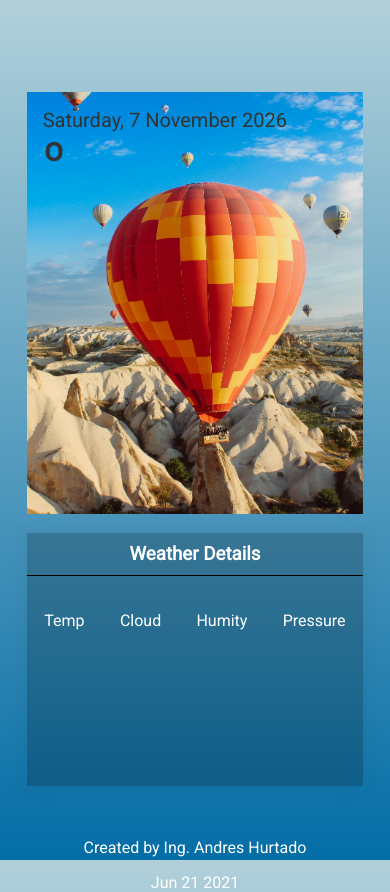
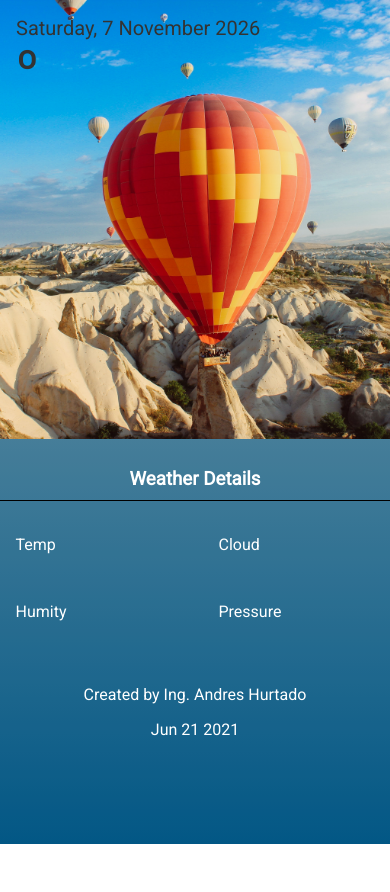
Before and after one commit to andreshurtadoo/WeatherAPI, a plain HTML site: page index.html in a window 390 px wide. After the commit the page ends 844 px from the top, so only its background shows below. Drawn offline with Linux system fonts and the light colour scheme.

Commit message:
Refactor CSS for improved layout and responsiveness

```diff
--- a/style.css
+++ b/style.css
@@ -1,32 +1,36 @@
-body{
+* {
+    box-sizing: border-box;
+}
+
+html,
+body {
+    min-height: 100%;
+}
+
+body {
     font-family: 'Roboto', sans-serif;
-    height: 100vh;
+    min-height: 100vh;
     display: flex;
     justify-content: center;
     align-items: center;
-    /* background-color: #0093E9;
-    background-image: linear-gradient(160deg, #0093E9 0%, #80D0C7 100%); */
-
-    /* background: rgb(169,214,229);
-    background: linear-gradient(180deg, rgba(169,214,229,1) 0%, rgba(0,88,134,1) 100%);  */
-
+    margin: 0;
     background: rgb(177,208,218);
     background: linear-gradient(180deg, rgba(177,208,218,1) 0%, rgba(3,109,166,1) 100%);
     list-style: none;
 }
 
-main{
+main {
     display: flex;
     width: 80%;
-    height: 80vh;
+    min-height: 80vh;
+    overflow: hidden;
 }
 
 
 /* container */
 
-.container{
+.container {
     width: 70%;
-    max-height: 80vh;
     background-image: url(img/img2.jpg);
     background-attachment: fixed;
     background-size: cover;
@@ -34,14 +38,14 @@ main{
     background-position: center;
 }
 
-.container > .contenido{
+.container > .contenido {
     color: #333;
     position: relative;
     left: 2rem;
     top: 1rem;
 }
 
-.container > .contenido-time{
+.container > .contenido-time {
     color: #333;
     position: relative;
     top: 1rem;
@@ -49,9 +53,8 @@ main{
     font-size: 30px;
 }
 
-.subContainer{
+.subContainer {
     width: 30%;
-    max-height: 80vh;
     background: rgba(0, 0, 0, 0.2);
     color: #ffffff;
     text-align: center;
@@ -74,16 +77,22 @@ h3{
     font-size: 30px;
 }
 
-.details{
-    display:list-item;
+.details {
+    display: list-item;
 }
-.item{
+
+.item {
     display: flex;
     justify-content: space-between;
 }
-.details > .item > span{
+
+.details > .item > span {
     position: relative;
     top: 18px;
+}
+
+.subtitle {
+    margin-top: 4rem;
 }
 
 @media screen and (max-width:1100px){
@@ -96,58 +105,81 @@ h3{
         top: 4rem;
     }
 }
-@media screen and (max-width:850px){
-    .container>.contenido, .container>.contenido-time{
-        top: 2rem;
+@media screen and (max-width:850px) {
+    body {
+        align-items: stretch;
     }
-    main{
-        display: list-item;
-        max-width: 90%;
-        max-height: 90vh;
+
+    main {
+        display: flex;
+        flex-direction: column;
+        width: 100%;
+        min-height: 100vh;
     }
-    main > .container, main > .subContainer{
+
+    main > .container,
+    main > .subContainer {
         width: 100%;
         padding: 0;
     }
 
-
-    .container{
-        height: 50vh;
-    }
-    .subContainer{
-        height: 30vh;
+    .container {
+        min-height: 52vh;
+        background-attachment: scroll;
     }
 
+    .subContainer {
+        flex: 1;
+        padding: 1rem;
+    }
 
-    .item{
-        display: list-item;
-    }
-    .details{
+    .details {
         display: flex;
         justify-content: space-around;
         padding: 0;
     }
+
+    .item {
+        display: list-item;
+    }
+
+    .subtitle {
+        margin-top: 3rem;
+    }
 }
 
-.subtitle {
-    margin-top: 12rem;
-}
-
-@media screen and (max-width: 430px){
-    #temp, .temp{
+@media screen and (max-width: 430px) {
+    #temp, .temp {
         font-size: 50px;
     }
-    .container > .contenido-time{
+
+    .container > .contenido-time {
         font-size: 20px;
         top: 1rem;
         left: 1rem;
     }
-    #country, #location{
+
+    #country, #location {
         font-size: 25px;
         top: 1rem;
     }
-    .container > .contenido{
+
+    .container > .contenido {
        left: 1rem;
        top: 1rem;
     }
+
+    .details {
+        flex-wrap: wrap;
+        gap: 1rem;
+        text-align: left;
+    }
+
+    .details > .item {
+        width: 40%;
+    }
+
+    .details > .item > span {
+        top: 0;
+    }
 }
```
